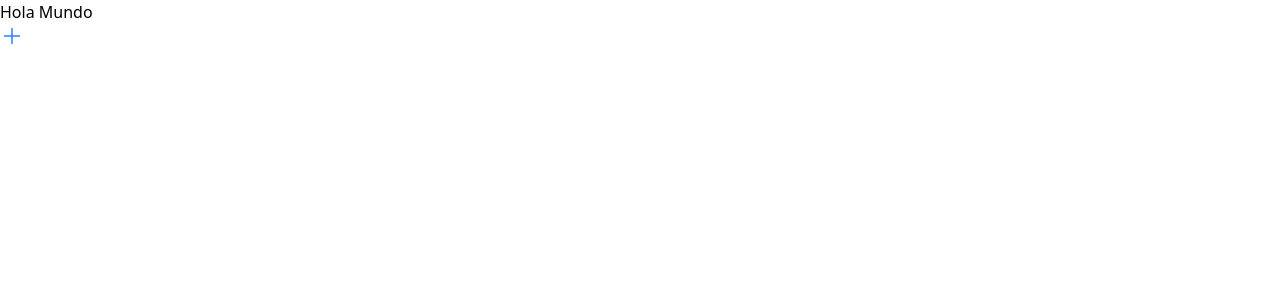
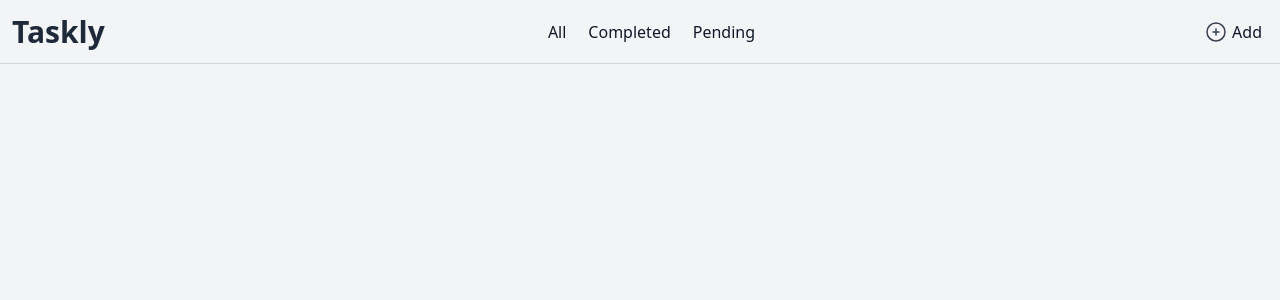
Before and after one commit to ImDoch/taskly, a React (Vite) app: page / in a window 1280 px wide. Shown: the top 300 px of the page. Built offline with nearby package versions, Linux system fonts and the light colour scheme.

Commit message:
Se inicia la creación del componente CustomHeader

```diff
--- a/src/TasklyApp.tsx
+++ b/src/TasklyApp.tsx
@@ -1,10 +1,9 @@
-import { PlusIcon } from '@heroicons/react/24/solid';
+import { CustomHeader } from './shared/components/CustomHeader';
 
 export const TasklyApp = () => {
   return (
     <>
-      <h1>Hola Mundo</h1>
-      <PlusIcon className="h-6 w-6 text-blue-500 cursor-pointer" />
+      <CustomHeader />
     </>
   );
 };
--- a/src/index.css
+++ b/src/index.css
@@ -1 +1,22 @@
 @import 'tailwindcss';
+
+body {
+  @apply bg-gray-100 text-gray-900;
+}
+
+h1,
+h2,
+h3,
+h4,
+h5,
+h6 {
+  @apply font-semibold text-gray-800;
+}
+
+p {
+  @apply text-gray-700 leading-relaxed;
+}
+
+.status-filter {
+  @apply p-1.5 rounded-md cursor-pointer hover:bg-gray-200;
+}
--- /dev/null
+++ b/src/shared/components/CustomHeader.tsx
@@ -0,0 +1,26 @@
+import { FunnelIcon, PlusCircleIcon } from '@heroicons/react/24/outline';
+
+export const CustomHeader = () => {
+  return (
+    <header className="h-16 p-3 flex justify-between items-center border-b border-gray-300">
+      <h1 className="font-bold text-3xl">Taskly</h1>
+
+      <ul className="hidden md:flex justify-center items-center gap-2.5">
+        <li className="status-filter">All</li>
+        <li className="status-filter">Completed</li>
+        <li className="status-filter">Pending</li>
+      </ul>
+
+      <div className="flex justify-center items-center gap-2">
+        <button className="p-1.5 flex justify-center items-center rounded-md cursor-pointer hover:bg-gray-200 md:hidden">
+          <FunnelIcon className="w-6 h-6 text-gray-700" />
+          Filter
+        </button>
+        <button className="p-1.5 flex justify-center items-center gap-1 rounded-xl cursor-pointer hover:bg-gray-200">
+          <PlusCircleIcon className="w-6 h-6 text-gray-700" />
+          Add
+        </button>
+      </div>
+    </header>
+  );
+};
```
